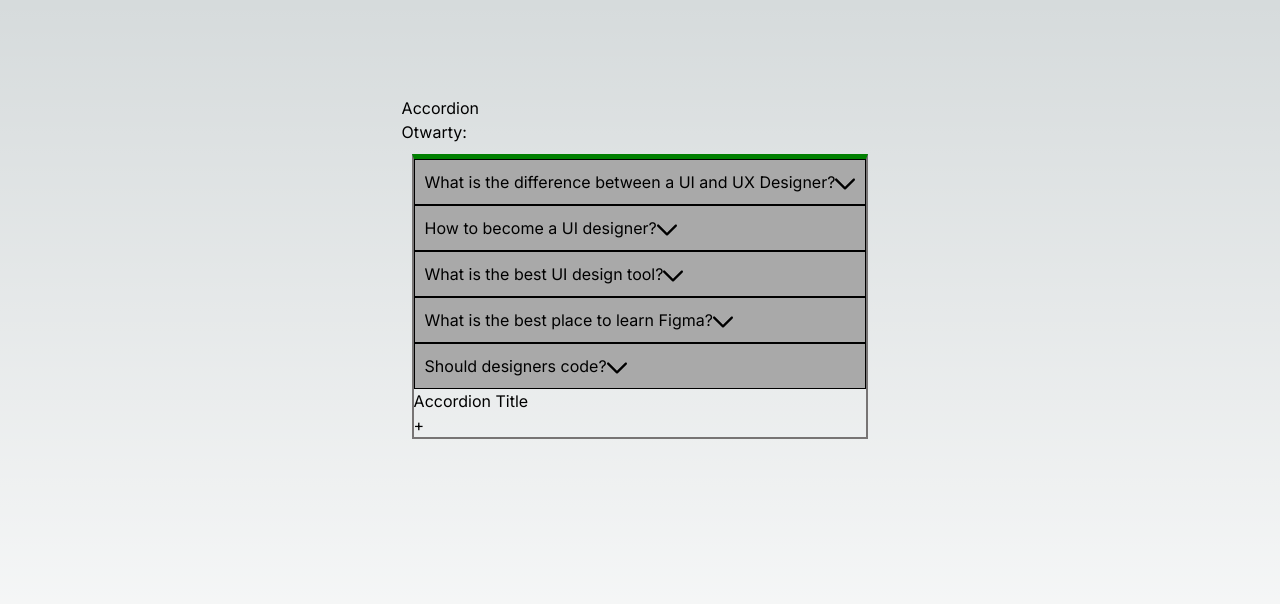
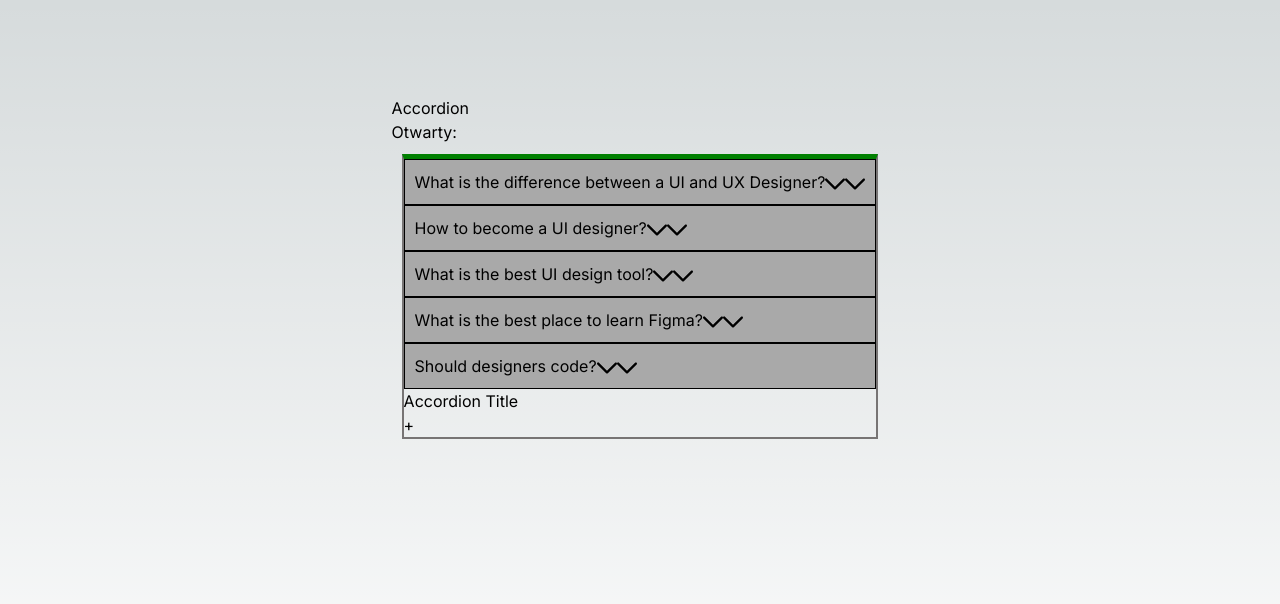
Before and after one commit to IvanKatrenko/next-app, a Next.js app: page /ui in a window 1280 px wide. Shown: the top 604 px of the page. Built offline with nearby package versions, Linux system fonts and the light colour scheme.

Commit message:
modified chavronIcon

```diff
--- a/src/ui/accordion/Accordion.module.scss
+++ b/src/ui/accordion/Accordion.module.scss
@@ -27,6 +27,10 @@
     border-top: 1px solid #777474;
     background-color: #ec9c9c;
   }
+  &__arrow {
+    transition: transform 0.3s ease;
+    transform: rotate(0deg);
+  }
 }
 
 .accordion_row {
--- a/src/ui/accordion/AccordionRow.tsx
+++ b/src/ui/accordion/AccordionRow.tsx
@@ -1,6 +1,6 @@
-import clx from 'classnames';
-import styles from './Accordion.module.scss';
-import { IconChevron } from '../icons';
+import clx from "classnames";
+import styles from "./Accordion.module.scss";
+import { IconChevron } from "../icons";
 
 type AccordionRowProps = {
   children: React.ReactNode;
@@ -32,6 +32,7 @@ export const AccordionRow = ({
       <button onClick={handleClick} id={id}>
         {title}
         <IconChevron className={styles.accordion_row__icon} />
+        <IconChevron className={styles.accordion__arrow} />
       </button>
 
       <div className={styles.accordion_row__content}>{children}</div>
```
